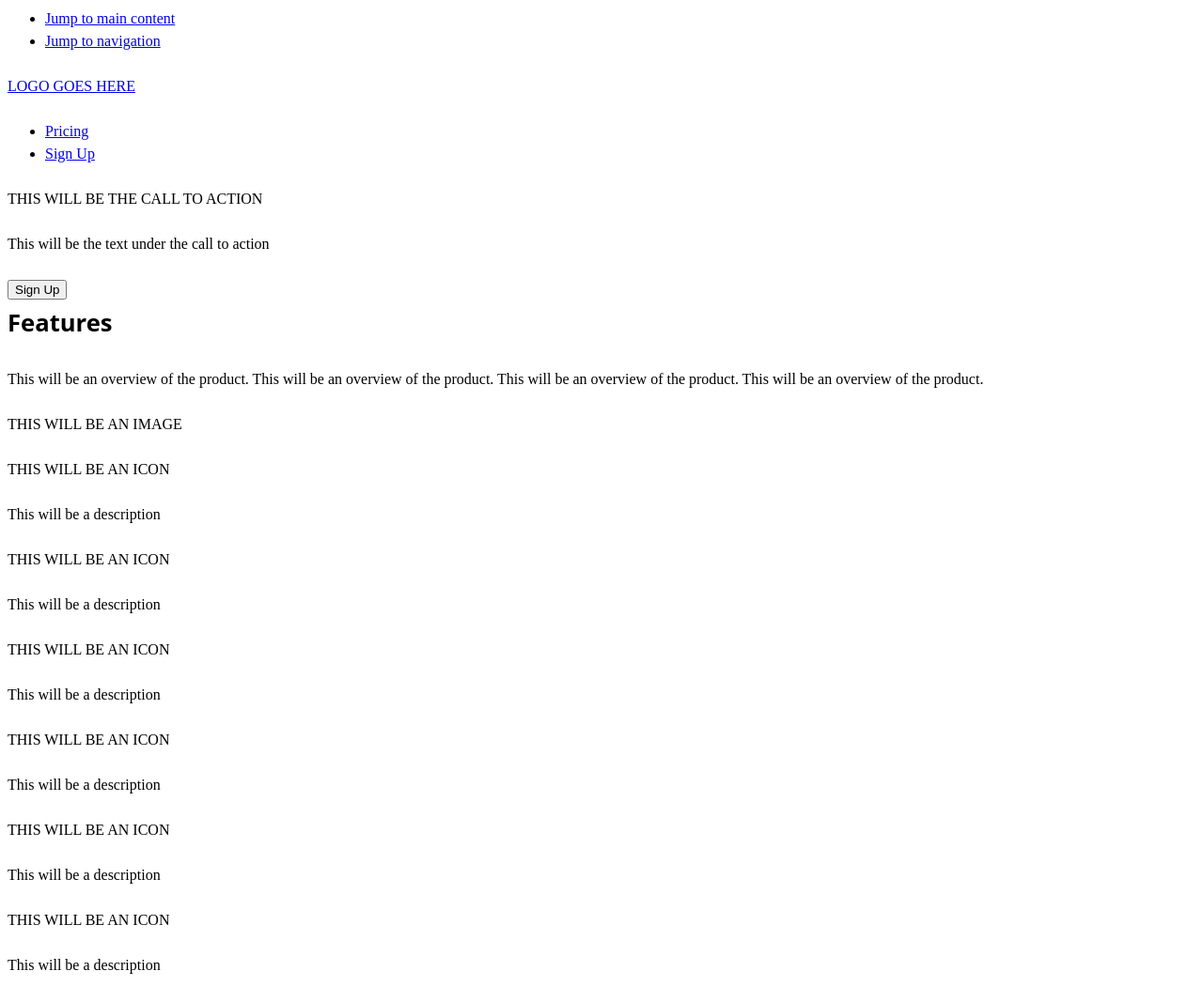
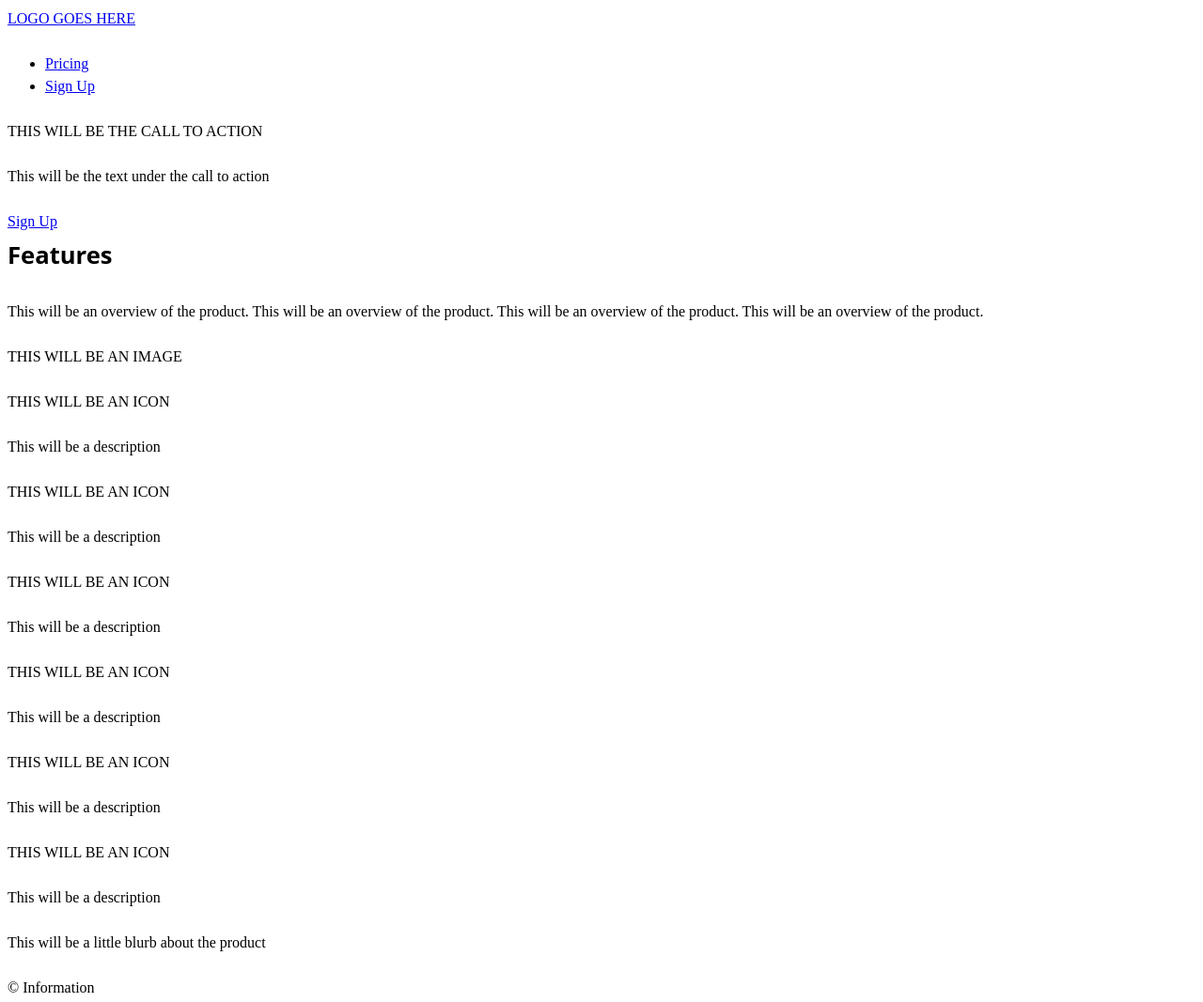
Before and after one commit to isabelle6/saas-website, a plain HTML site: page index.html in a window 1280 px wide. Shown: the top 1067 px of the page at 94% size. Drawn offline with Linux system fonts and the light colour scheme.

Commit message:
Added css to hide the skip links, and changed the title of the home page

```diff
--- a/css/main.css
+++ b/css/main.css
@@ -15,3 +15,24 @@ html {
   -webkit-text-size-adjust: 100%;
   text-size-adjust: 100%;
 }
+
+.skip-links {
+    margin: 0;
+    padding: 0;
+    list-style-type: none;
+}
+
+.skip-links a {
+    position: absolute;
+    top: -3em;
+    padding: 0.5em 0.75em;
+    background-color: #000;
+    color: #fff;
+    font-weight: bold;
+    font-size: 1.25em;
+    text-decoration: none;
+}
+
+.skip-links a:focus {
+    top: 0;
+}
--- a/index.html
+++ b/index.html
@@ -2,7 +2,7 @@
 <html lang="en-ca">
 <head>
   <meta charset="utf-8">
-  <title>DON'T FORGET TO CHANGE THIS</title>
+  <title>Subscriber</title>
   <meta name="viewport" content="width=device-width,initial-scale=1">
     <link href="css/main.css" rel="stylesheet">
     <link href="css/grid.css" rel="stylesheet">
@@ -37,7 +37,7 @@
         <p>This will be the text under the call to action</p>
     </div>
     <div>
-        <button type="submit">Sign Up</button>
+        <a href="signup.html">Sign Up<a>
     </div>
 </div>
 
```
